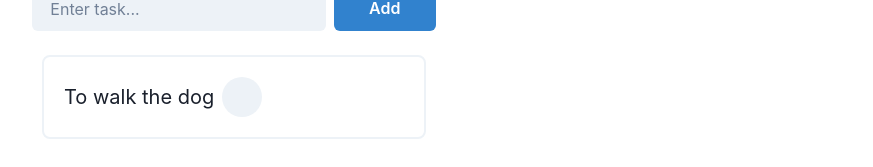
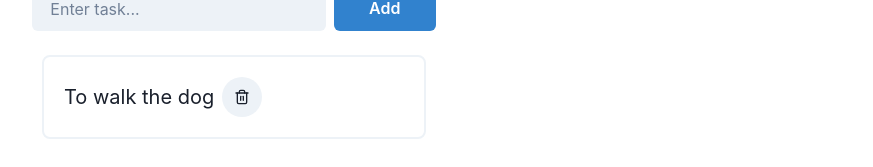
Before and after one commit to juleni/todo-list-supabase, a React (Create React App) app: page / in a window 1280 px wide. Shown: the part 201-368 px from the top of the page, without its empty margins (406-1279 px from the left). Built offline with nearby package versions, Linux system fonts and the light colour scheme.

Commit message:
Added FiTrash2 icon

```diff
--- a/src/components/DeleteTask.js
+++ b/src/components/DeleteTask.js
@@ -1,5 +1,6 @@
 import { IconButton } from '@chakra-ui/react';
+import { FiTrash2 } from 'react-icons/fi';
 
 export default function DeleteTask({ id }) {
-  return <IconButton isRound="true" />;
+  return <IconButton isRound="true" icon={<FiTrash2 />} />;
 }
```
